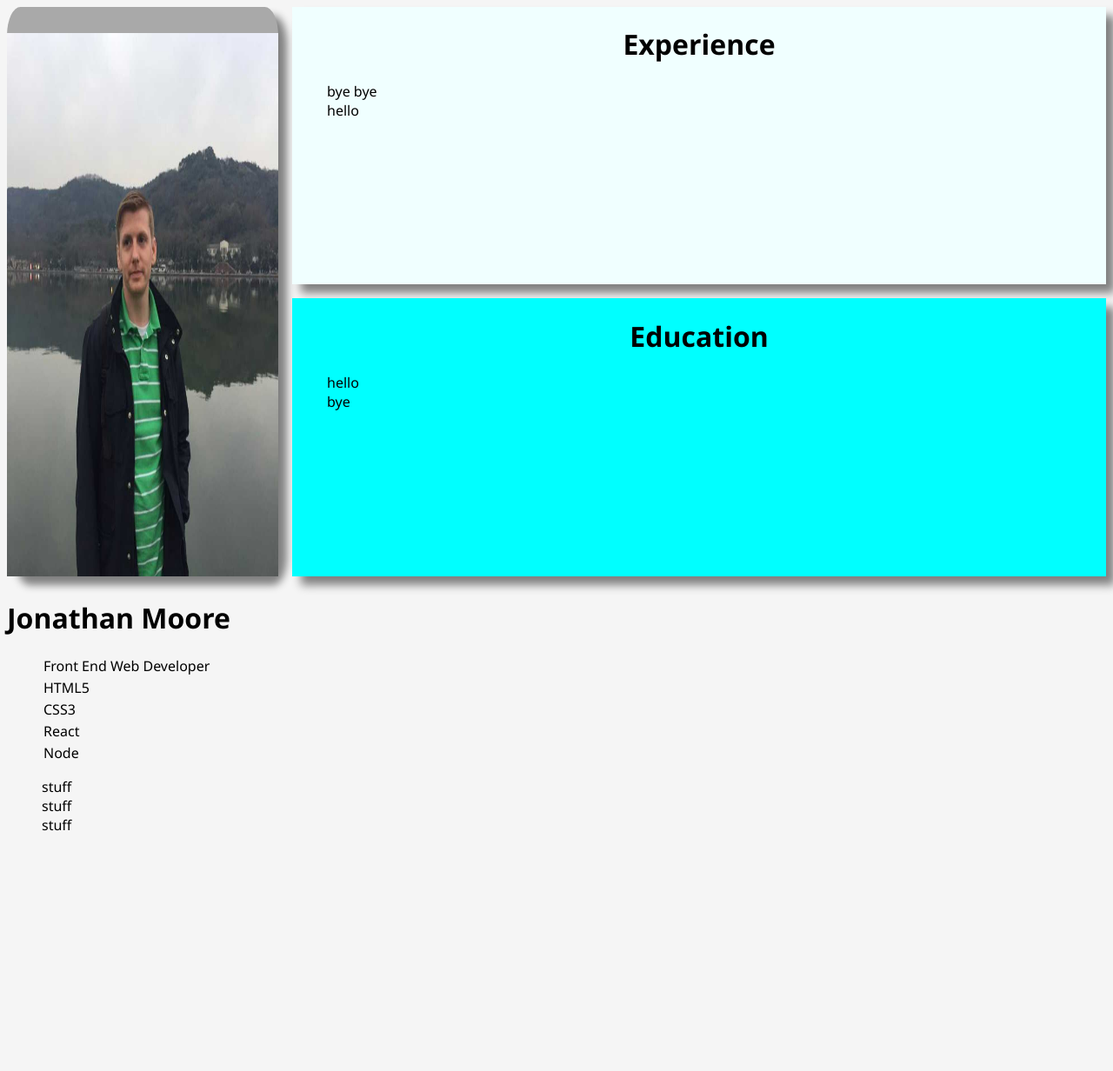
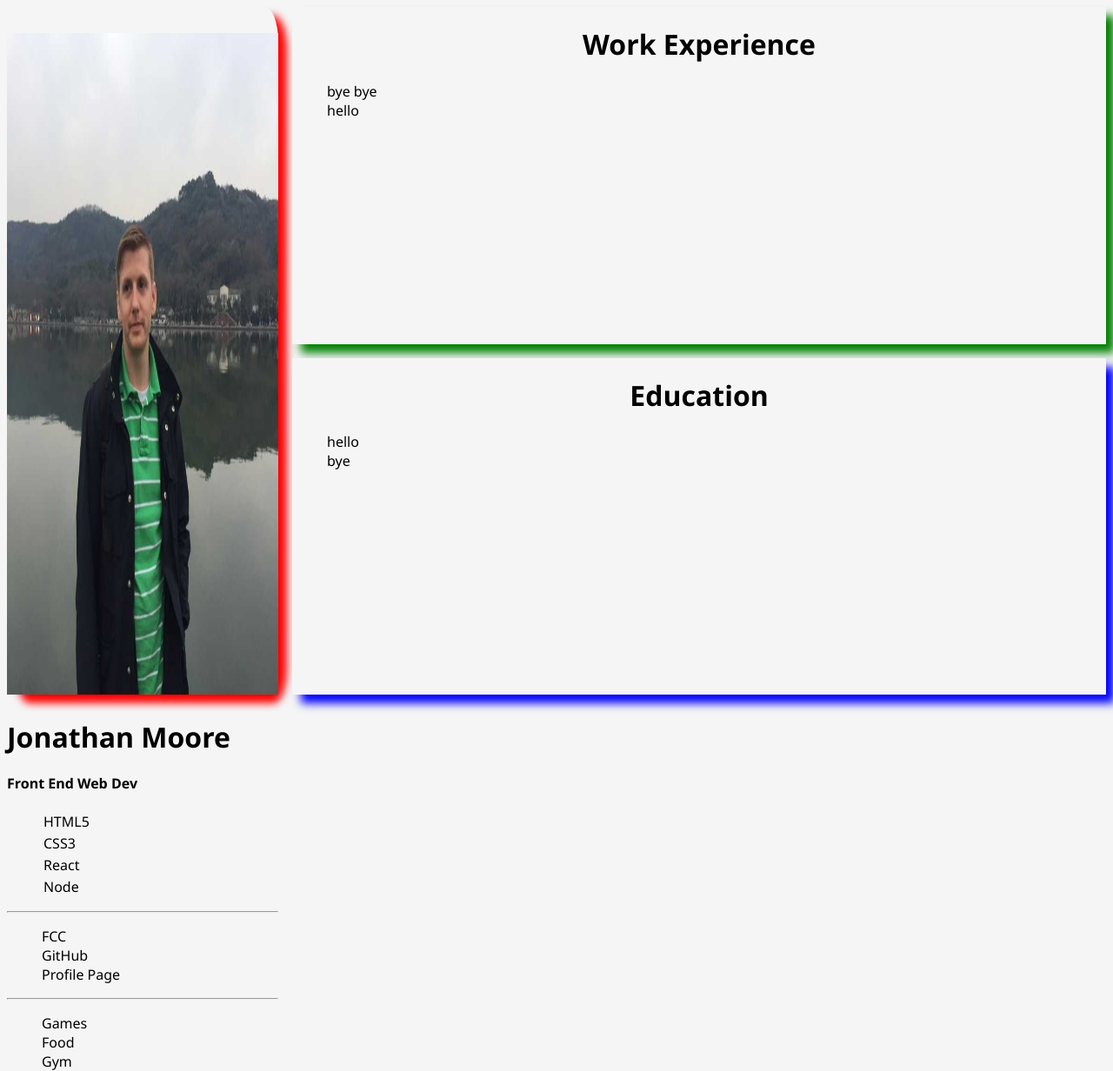
Before and after one commit to DisasterKid/entry-level-sites, a plain HTML site: page Practice/CSSPractice/index.html in a window 1280 px wide. Shown: the whole page at 87% size. Before the commit the page ends 960 px from the top, so only its background shows below. Drawn offline with Linux system fonts and the light colour scheme.

Commit message:
still playing with things

```diff
--- a/Practice/CSSPractice/index.html
+++ b/Practice/CSSPractice/index.html
@@ -12,24 +12,31 @@
     <div class="leftSidebar">
         <img src="jon2.jpg" alt="Jon Moore" height="100%" width="100%">
         <h1>Jonathan Moore</h1>
+        <h4>Front End Web Dev</h4>
         <ul class="skills">
-            <li>Front End Web Developer</li>
             <li>HTML5</li>
             <li>CSS3</li>
             <li>React</li>
             <li>Node</li>
         </ul>
+        <hr />
         <ul class="experiance">
 
-        <li>stuff</li>
-        <li>stuff</li>
-        <li>stuff</li>
+        <li>FCC</li>
+        <li>GitHub</li>
+        <li>Profile Page</li>
 
+        </ul>
+        <hr />
+        <ul class="hobbies">
+            <li>Games</li>
+            <li>Food</li>
+            <li>Gym</li>
         </ul>
     </div>
 
     <div class="information">
-        <h1>Experience</h1>
+        <h1>Work Experience</h1>
         <ul class="work">
             <li>bye bye</li>
             <li></li>
--- a/Practice/CSSPractice/main.css
+++ b/Practice/CSSPractice/main.css
@@ -10,21 +10,21 @@ body {
 }
 
 .leftSidebar {
-    background-color: darkgrey;
+    background-color: whitesmoke;
     border-radius: 5%;
     padding-top: 30px;
     grid-row: 1 / 3;
-    box-shadow: 10px 10px 10px grey;
+    box-shadow: 10px 10px 10px red;
 }
 .information {
-    background-color: azure;
-    box-shadow: 10px 10px 10px grey;
+    background-color: whitesmoke;
+    box-shadow: 10px 10px 10px green;
 
 }
 
 .education {
-    background-color: aqua;
-    box-shadow: 10px 10px 10px grey;
+    background-color: whitesmoke;
+    box-shadow: 10px 10px 10px blue;
 }
 li {
     list-style: none;
```
